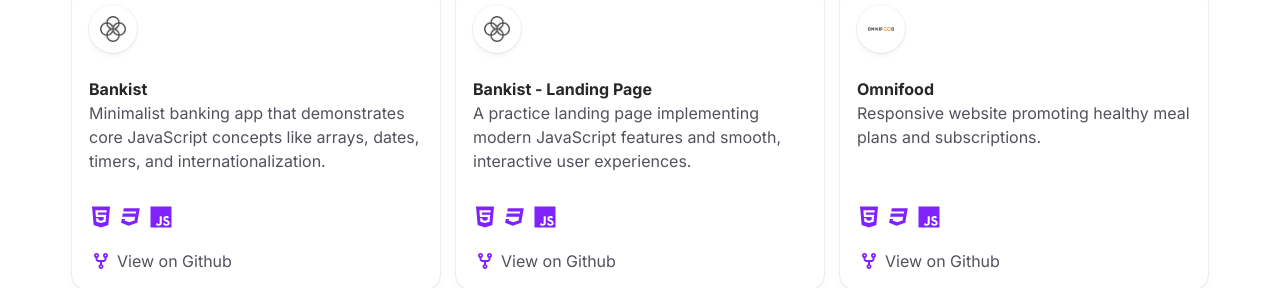
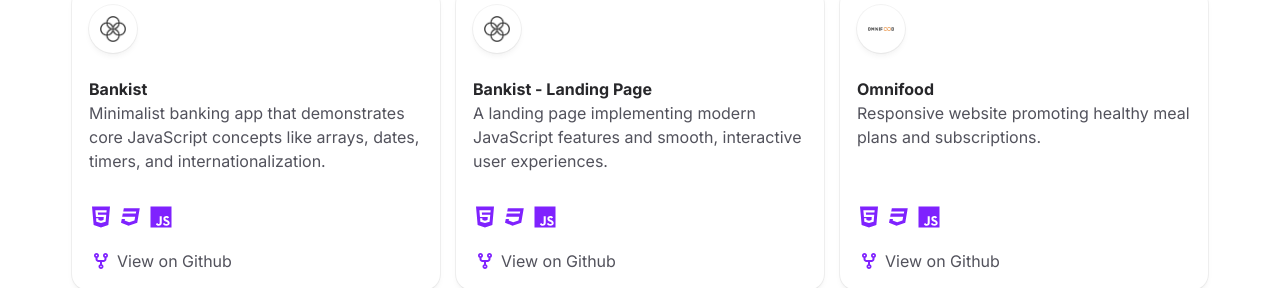
Before and after one commit to Kavin-crew/portfolio, a Next.js app: page /projects in a window 1280 px wide. Shown: the part 972-1260 px from the top of the page. Built offline with nearby package versions, Linux system fonts and the light colour scheme.

Commit message:
correcting the typo of projects content

```diff
--- a/app/_data/projectsContent.js
+++ b/app/_data/projectsContent.js
@@ -160,7 +160,7 @@ export const projectsContent = [
   },
   {
     title: "Mapty",
-    link: "https://kfa-today-i-learned.netlify.app/",
+    link: "https://kavin-crew.github.io/kfa-mapty/",
     githublink: "https://github.com/Kavin-crew/kfa-mapty",
     description:
       "App that tracks workouts on an interactive map using geolocation and local storage.",
@@ -219,7 +219,7 @@ export const projectsContent = [
     link: "https://kavin-crew.github.io/kfa-bankist/",
     githublink: "https://github.com/Kavin-crew/kfa-bankist",
     description:
-      "A practice landing page implementing modern JavaScript features and smooth, interactive user experiences.",
+      "A landing page implementing modern JavaScript features and smooth, interactive user experiences.",
     logo: (
       <Image
         src="/bankist.png"
@@ -247,7 +247,7 @@ export const projectsContent = [
   {
     title: "Omnifood",
     link: "https://kavin-crew.github.io/omnifood-by-jonas/",
-    githublink: "https://github.com/Kavin-crew/kfa-bankist",
+    githublink: "https://github.com/Kavin-crew/omnifood-by-jonas",
     description:
       "Responsive website promoting healthy meal plans and subscriptions.",
     logo: (
```
